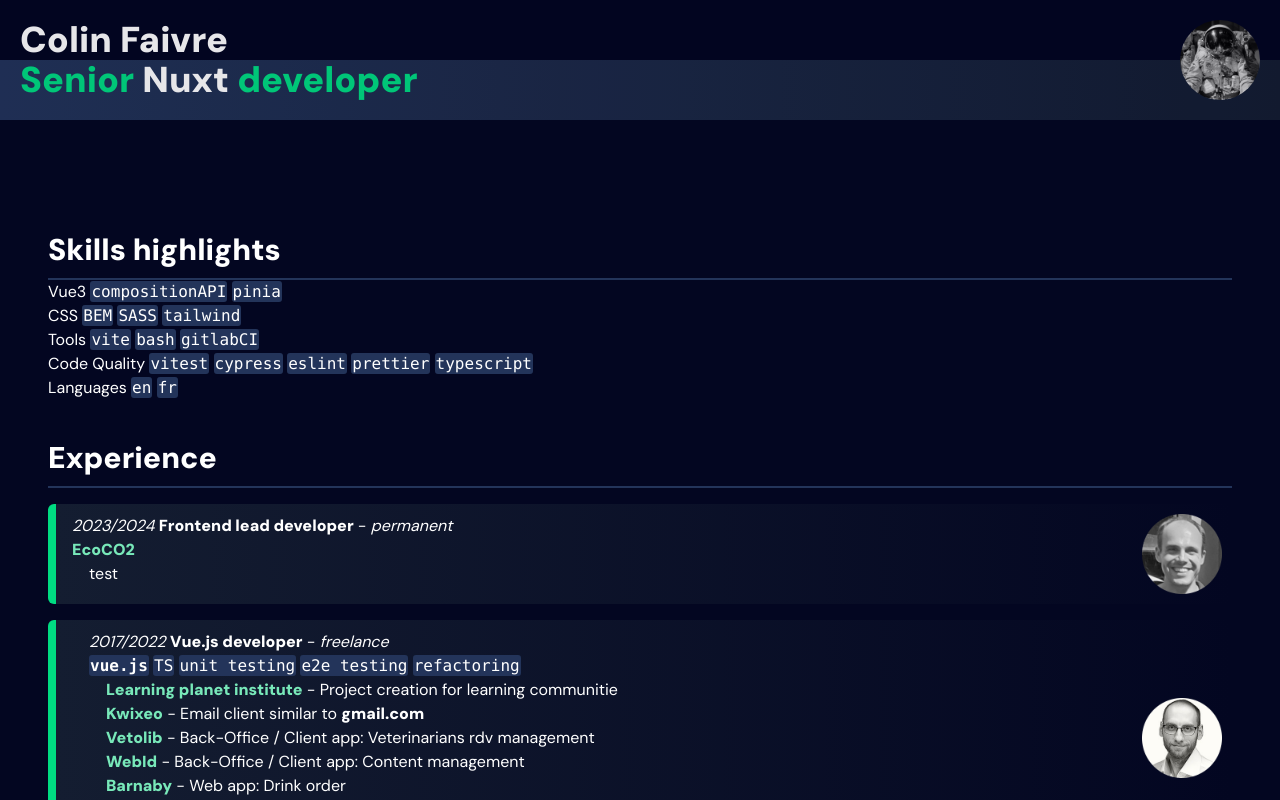
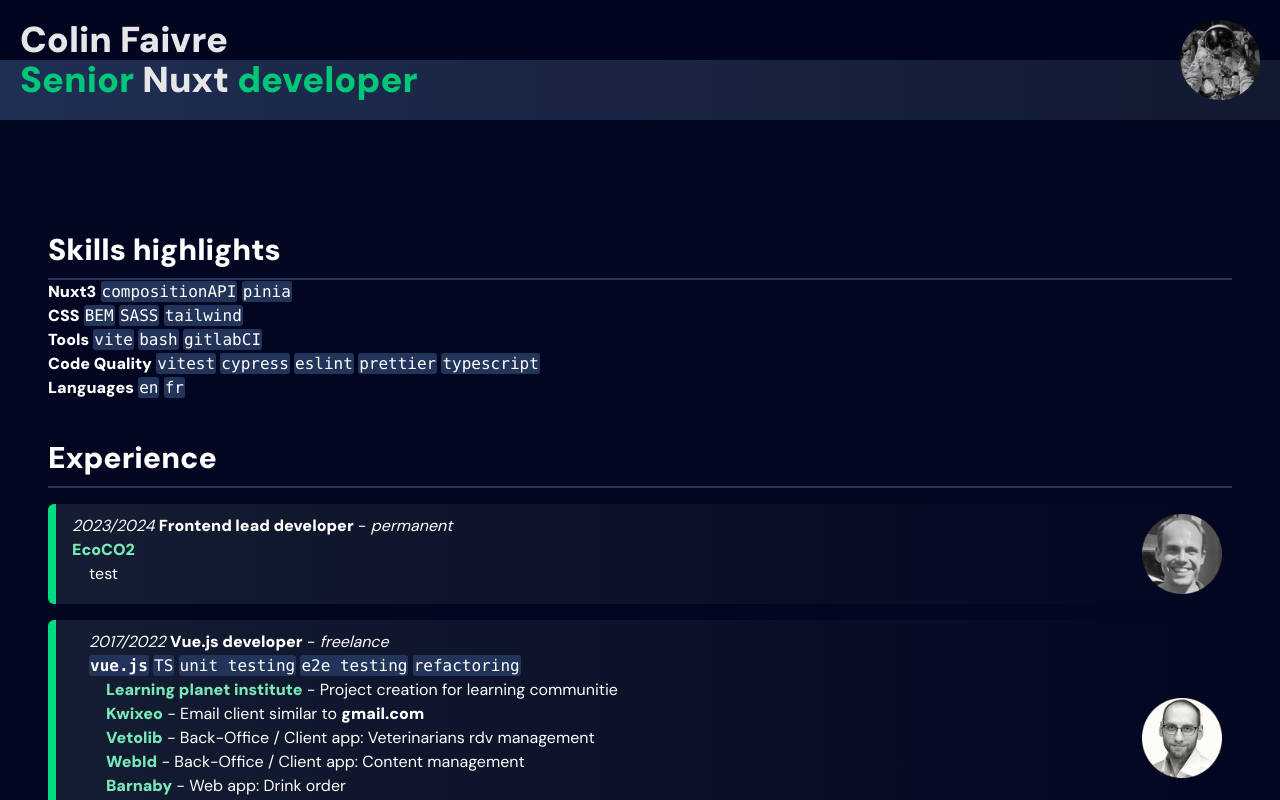
Before and after one commit to colinfaivre/nuxt-cv, a Nuxt app: page / in a window 1280 px wide. Shown: the top 800 px of the page. Built offline with nearby package versions, Linux system fonts and the light colour scheme.

Commit message:
style: :lipstick: add bold style to skills titles

```diff
--- a/components/Skills.vue
+++ b/components/Skills.vue
@@ -3,10 +3,10 @@
     <hr>
 
     <ul>
-        <li>Vue3 <code>compositionAPI</code> <code>pinia</code></li>
-        <li>CSS <code>BEM</code> <code>SASS</code> <code>tailwind</code></li>
-        <li>Tools <code>vite</code> <code>bash</code> <code>gitlabCI</code></li>
-        <li>Code Quality <code>vitest</code> <code>cypress</code> <code>eslint</code> <code>prettier</code> <code>typescript</code></li>
-        <li>Languages <code>en</code> <code>fr</code></li>
+        <li><b>Nuxt3</b> <code>compositionAPI</code> <code>pinia</code></li>
+        <li><b>CSS</b> <code>BEM</code> <code>SASS</code> <code>tailwind</code></li>
+        <li><b>Tools</b> <code>vite</code> <code>bash</code> <code>gitlabCI</code></li>
+        <li><b>Code Quality</b> <code>vitest</code> <code>cypress</code> <code>eslint</code> <code>prettier</code> <code>typescript</code></li>
+        <li><b>Languages</b> <code>en</code> <code>fr</code></li>
     </ul>
 </template>
```
